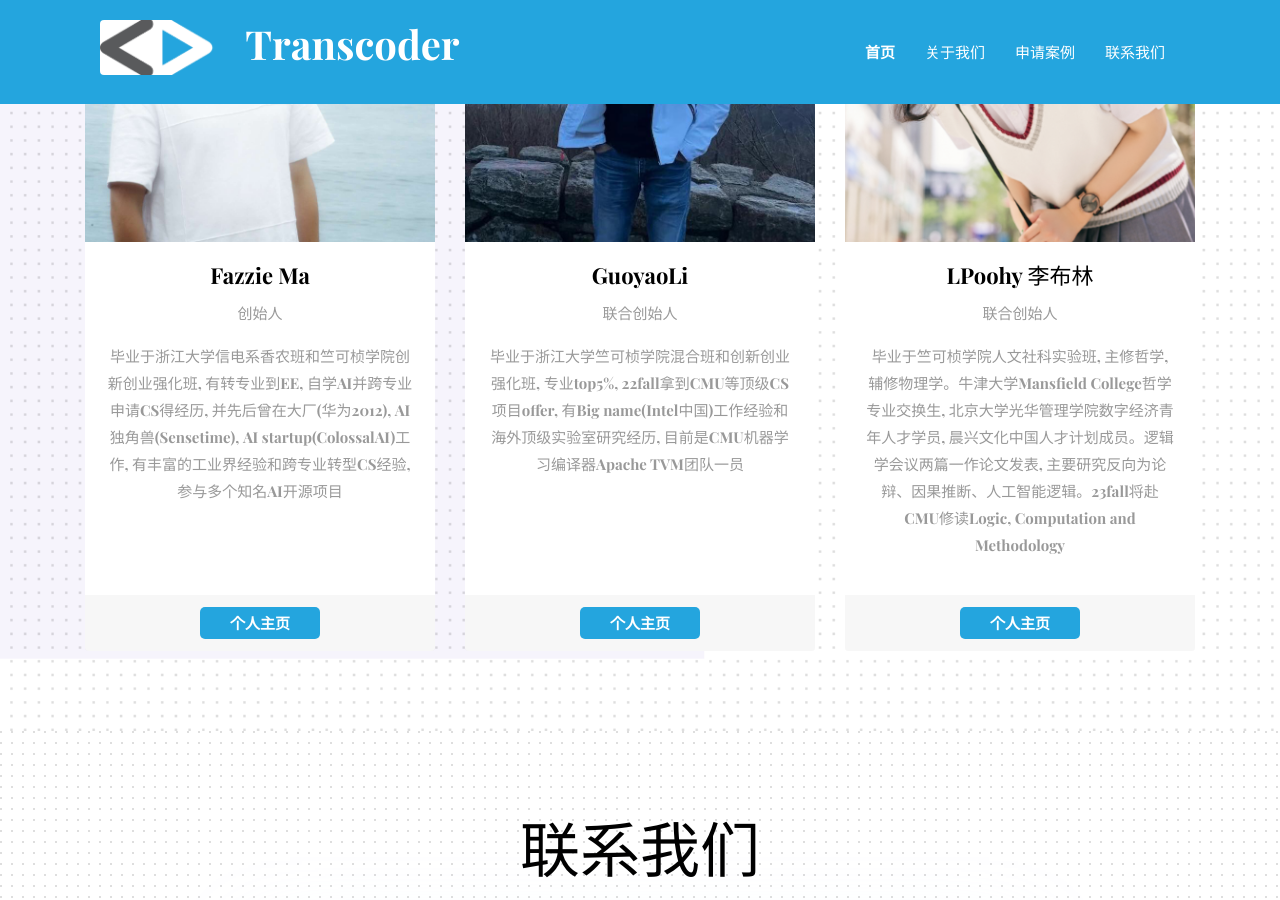
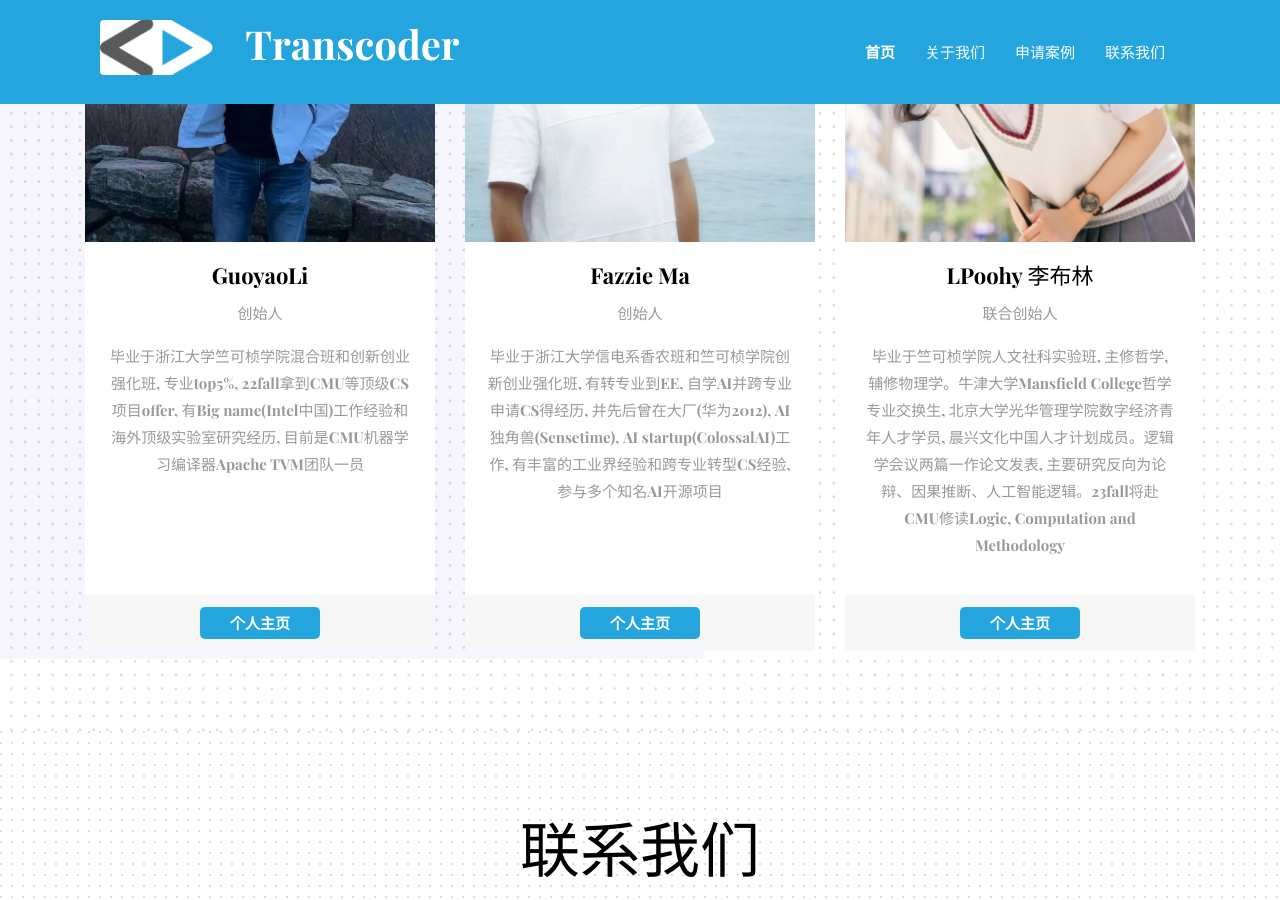
Before and after one commit to Zju-Transcoder/zju-transcoder.github.io, a Jekyll site: the page built from _pages/about.md, in a window 1280 px wide and 900 px high, scrolled down 1151 px. Built offline with Jekyll 4.4.1, drawn with Linux system fonts in a browser that asks for light colours.

Commit message:
correction

```diff
--- a/_data/settings.yml
+++ b/_data/settings.yml
@@ -71,17 +71,17 @@ blurb-btn-name: 了解更多
 
 # My Team Section
 team:
+  - title: "GuoyaoLi"
+    image: "assets/images/team/member-2.png"
+    designation: "创始人"
+    detail: "毕业于浙江大学竺可桢学院混合班和创新创业强化班, 专业top5%, 22fall拿到CMU等顶级CS项目offer, 有Big name(Intel中国)工作经验和海外顶级实验室研究经历, 目前是CMU机器学习编译器Apache TVM团队一员"
+    link: "https://guoyaoli.com/"
+
   - title: "Fazzie Ma"
     image: "assets/images/team/member-4.png"
     designation: "创始人"
     detail: "毕业于浙江大学信电系香农班和竺可桢学院创新创业强化班, 有转专业到EE, 自学AI并跨专业申请CS得经历, 并先后曾在大厂(华为2012), AI独角兽(Sensetime), AI startup(ColossalAI)工作, 有丰富的工业界经验和跨专业转型CS经验,参与多个知名AI开源项目"
     link: "https://fazzie-key.cool/about/index.html"
-
-  - title: "GuoyaoLi"
-    image: "assets/images/team/member-2.png"
-    designation: "联合创始人"
-    detail: "毕业于浙江大学竺可桢学院混合班和创新创业强化班, 专业top5%, 22fall拿到CMU等顶级CS项目offer, 有Big name(Intel中国)工作经验和海外顶级实验室研究经历, 目前是CMU机器学习编译器Apache TVM团队一员"
-    link: "https://guoyaoli.com/"
 
   - title: "LPoohy 李布林"
     image: "assets/images/team/member-3.png"
```
